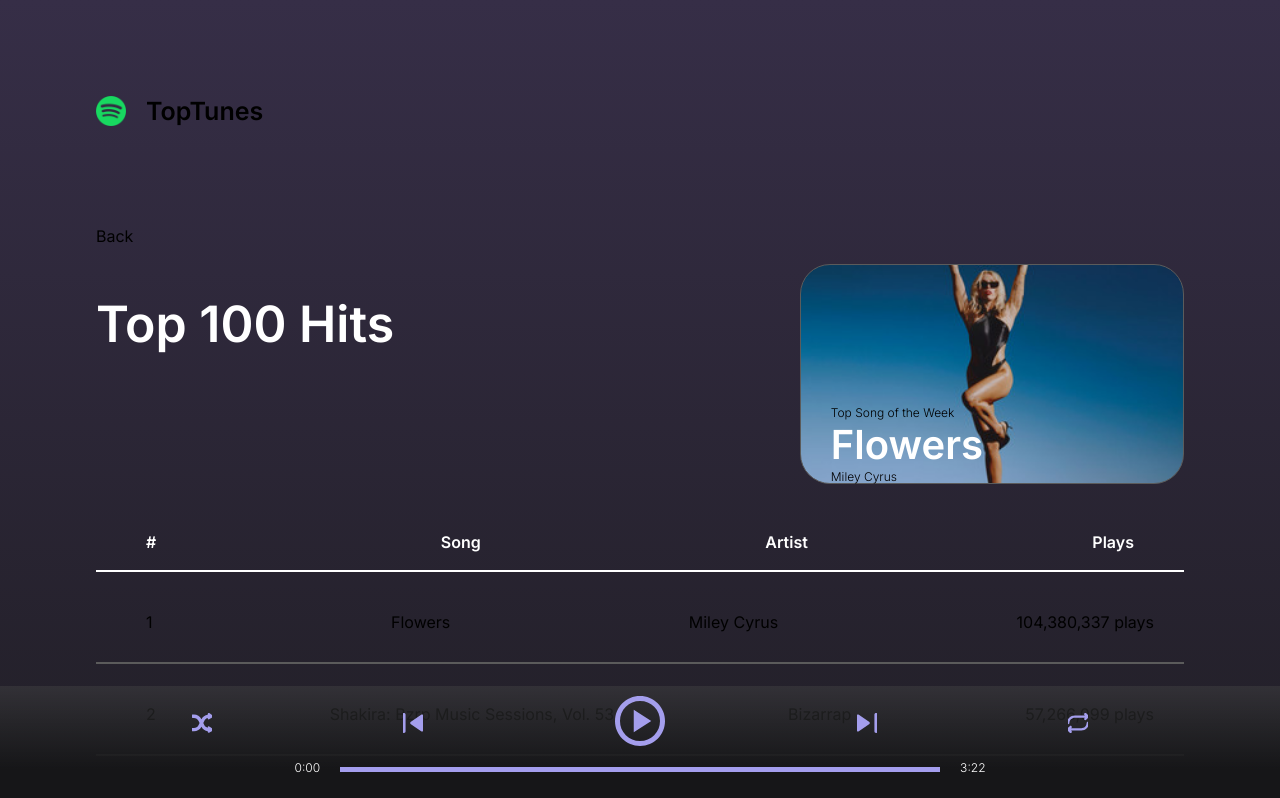
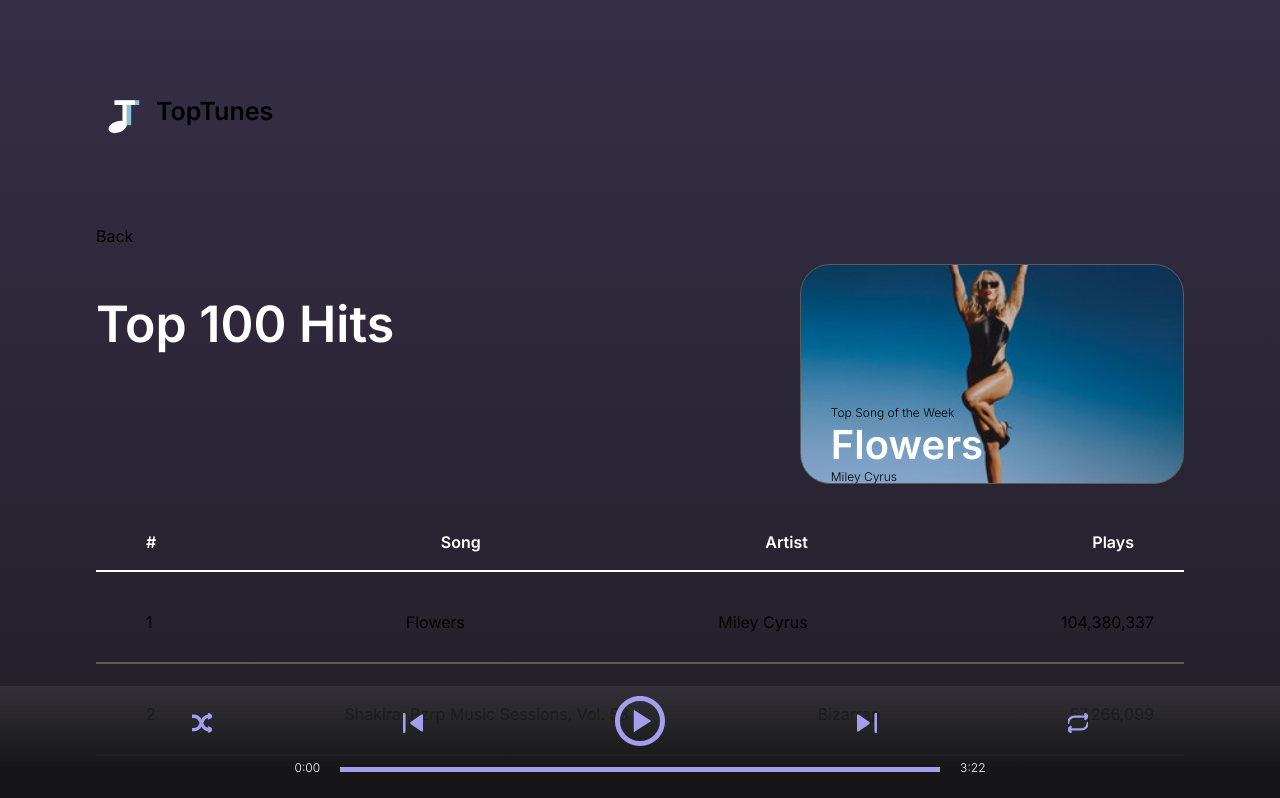
Before and after one commit to williamchuu/TopTunes, a Next.js app: page /hits in a window 1280 px wide. Shown: the top 798 px of the page. Built offline with nearby package versions, Linux system fonts and the light colour scheme.

Commit message:
add logo and favicon

```diff
--- a/components/artists.js
+++ b/components/artists.js
@@ -26,7 +26,7 @@ export default function Artists() {
                                     <div className={styles.rank}>{s.Pos}</div>
                                     <div className={styles.songName}>{s.Title}</div>
                                     <div className={styles.songArtist}>{s.Artist}</div>
-                                    <div className={styles.songPlays}>{s.Streams.toLocaleString()} plays</div>
+                                    <div className={styles.songPlays}>{s.Streams.toLocaleString()}</div>
                                 </div> : <></>}</>
                                 <div className={styles.thinLine} />
                             </div>
--- a/components/landing.js
+++ b/components/landing.js
@@ -24,7 +24,7 @@ export default function Landing() {
                 <h1 className={styles.h1}>
                     The Tunes of Now, Every Week.
                 </h1>
-                <button onClick={handleClick} className={styles.button}> Check out Top 100 Hits</button>
+                <button onClick={handleClick} className={styles.button}>Check out Top 100 Hits</button>
             </div>
             <div className={styles.header}>
                 <div className={styles.featuredCont}>
--- a/components/logo.js
+++ b/components/logo.js
@@ -3,7 +3,7 @@ import styles from '../styles/Home.module.css'
 export default function Logo() {
     return (
         <div className={styles.logoCont}>
-            <img src="/logo.png" alt="logo" className={styles.logo} />
+            <img src="/toptuneslogo.svg" alt="logo" className={styles.logo} />
             <div className={styles.logoText}>TopTunes</div>
         </div>
     )
--- a/pages/index.js
+++ b/pages/index.js
@@ -18,7 +18,7 @@ export default function Home() {
         <title>TopTunes</title>
         <meta name="description" content="The Tunes of Now, Every Week" />
         <meta name="viewport" content="width=device-width, initial-scale=1" />
-        <link rel="icon" href="/favicon.ico" />
+        <link rel="icon" href="/toptuneslogo.svg" />
       </Head>
       <main className={styles.main}>
         <Logo />
--- a/styles/Home.module.css
+++ b/styles/Home.module.css
@@ -20,9 +20,11 @@
 }
 
 .logo {
-  width: 30px;
-  height: 30px;
+  width: 60px;
+  height: 60px;
   display: flex;
+  margin-top: -10px;
+  margin-right: -20px;
 }
 
 .logoText {
```
Also changed, not shown: public/toptuneslogo.svg (added), 1 other file (tests, documents, lock files or other folders).
